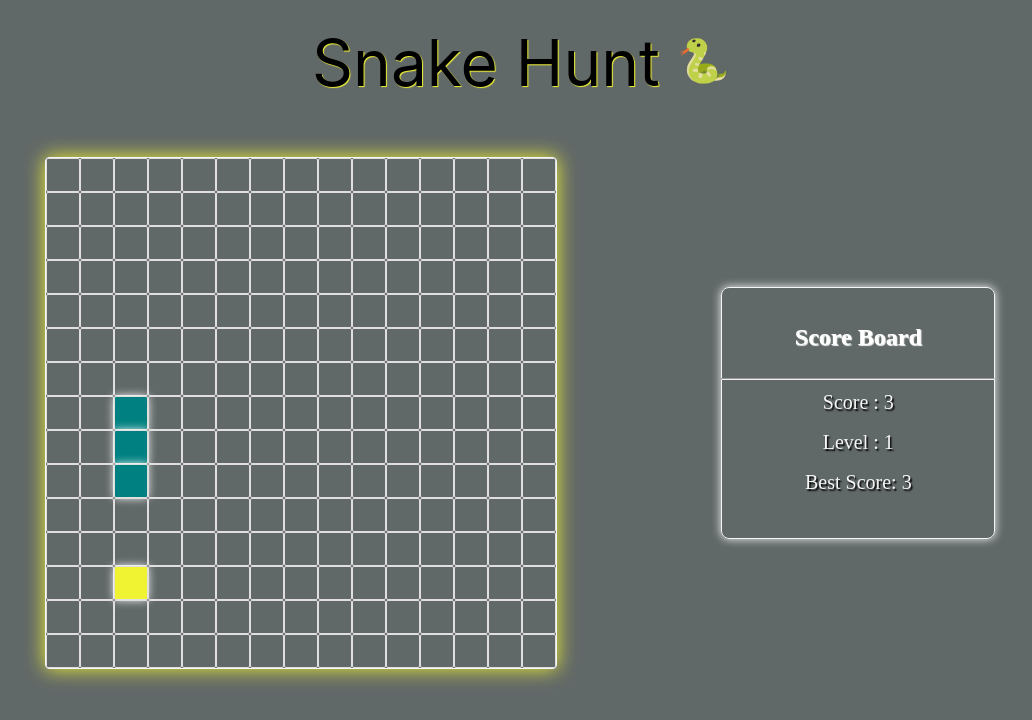
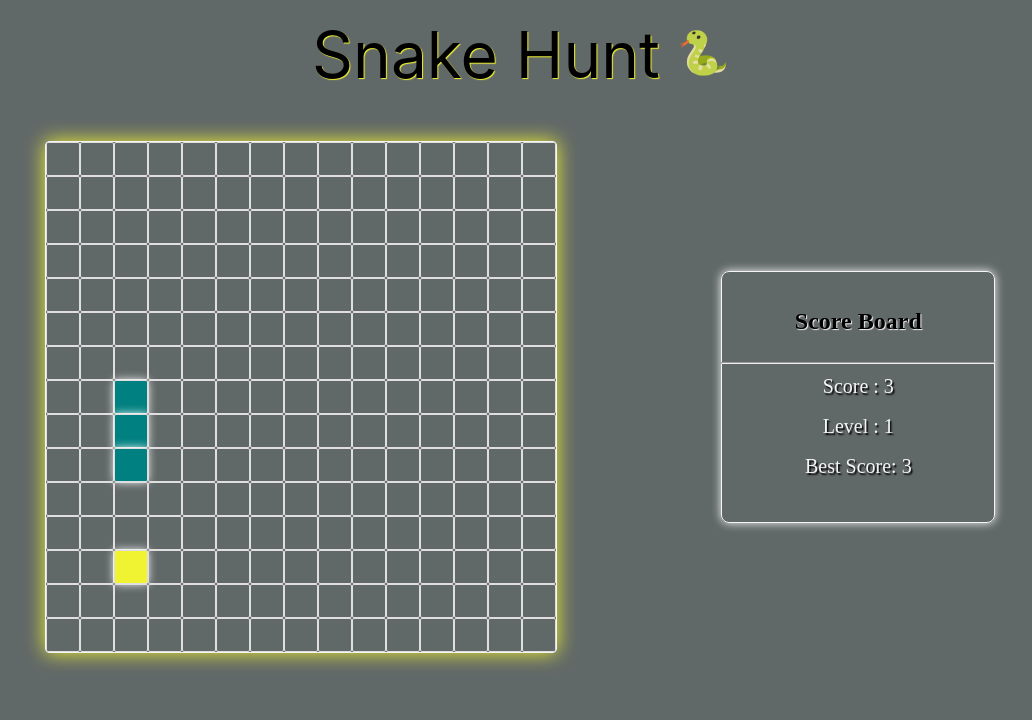
Before and after one commit to kavyamanu/snake-hunt, a React (Create React App) app: page / in a window 1280 px wide. Shown: the top 720 px of the page, without its empty margins (120-1152 px from the left). Built offline with nearby package versions, Linux system fonts and the light colour scheme; a web font is replaced by a local one.

Commit message:
style fix

```diff
--- a/src/App.css
+++ b/src/App.css
@@ -21,7 +21,7 @@
   font-size: 4rem;
   text-shadow: 1px 1px 1px rgb(240, 243, 49);
   text-align: center;
-  margin: 1.5rem;
+  margin: 1rem;
 }
 .snake-img{
     width: auto;
--- a/src/score/score.css
+++ b/src/score/score.css
@@ -6,7 +6,6 @@
   width: 15rem;
   text-align: center;
   padding: 1rem;
-  color: white;
   box-shadow: 0 0 10px whitesmoke;
   border-radius: 0.5rem;
 }
```
